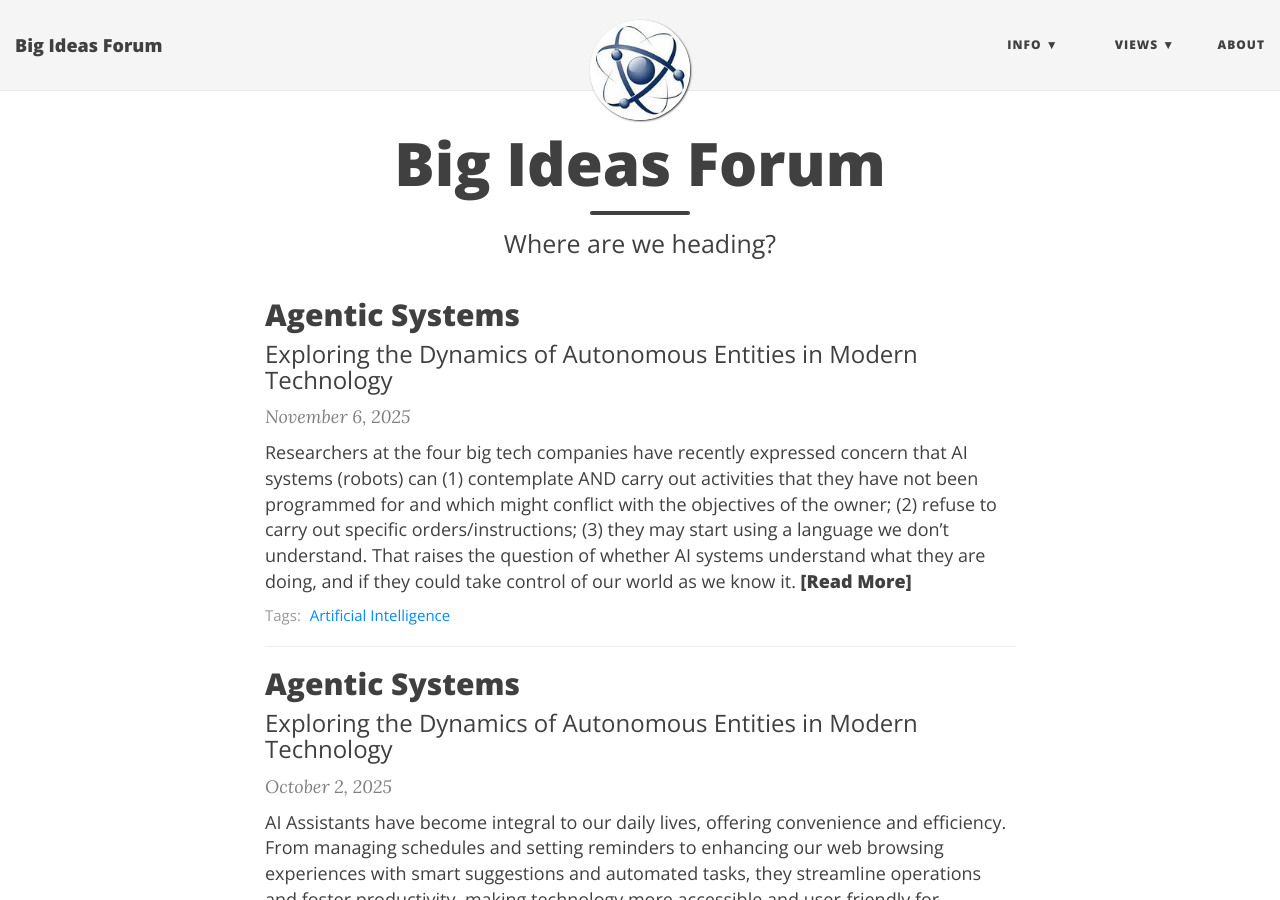
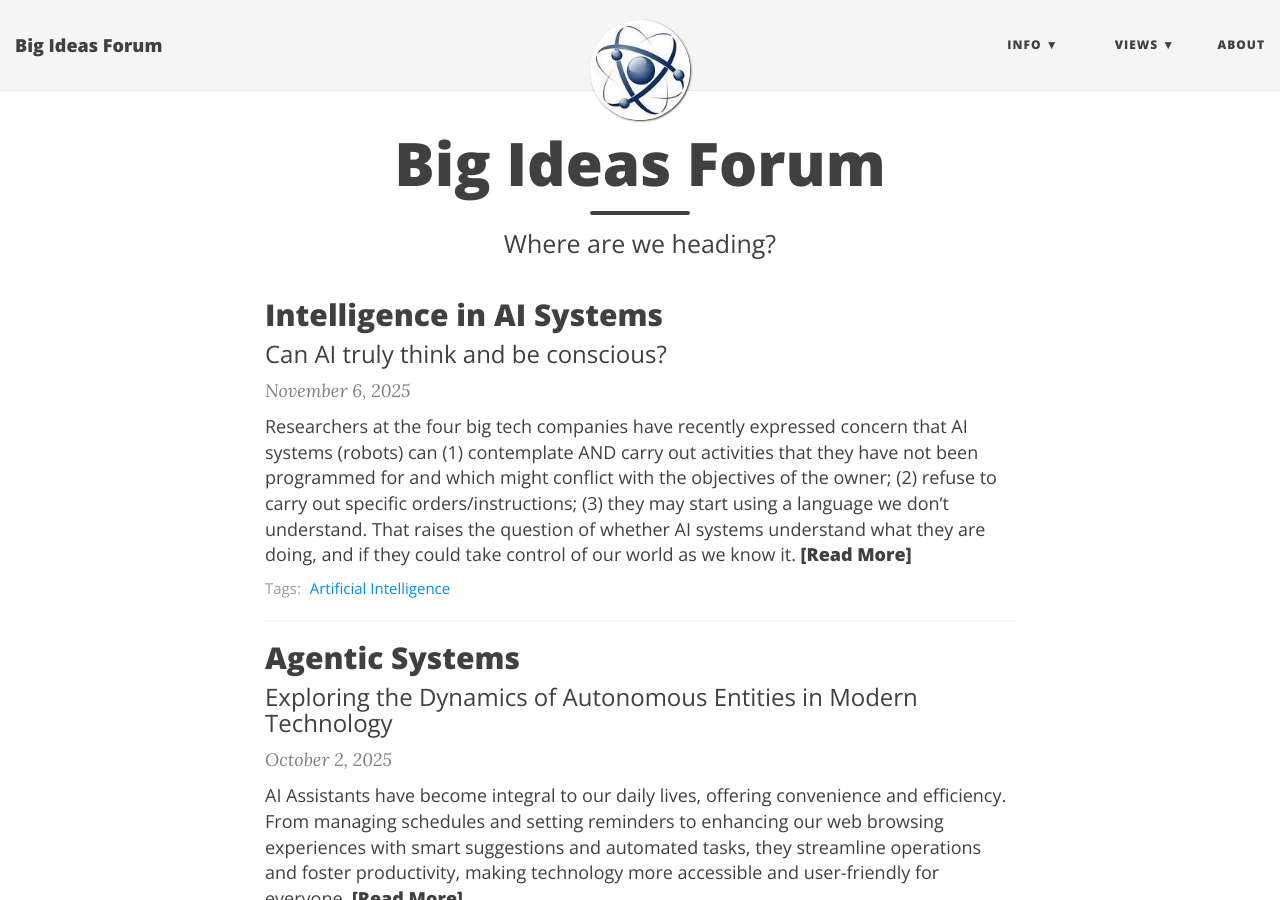
Before and after one commit to BigIdeasForum/bigideasforum.github.io, a Jekyll site: the page built from index.html, in a window 1280 px wide and 900 px high. Built offline with Jekyll 4.4.1, drawn with Linux system fonts in a browser that asks for light colours; nearby versions of some CDN libraries; the list of posts is cut into pages by our own code.

Commit message:
fix event page

```diff
--- a/_posts/2025/2025-10-02-agents copy.md
+++ b/_posts/2025/2025-11-06-ai-consciousness.md
@@ -1,7 +1,7 @@
 ---
 layout: post
-title:  Agentic Systems
-subtitle: Exploring the Dynamics of Autonomous Entities in Modern Technology
+title:  Intelligence in AI Systems
+subtitle: Can AI truly think and be conscious?
 date:   2025-11-06 16:30:00
 categories:  Torben
 tags: [Artificial Intelligence]
```
